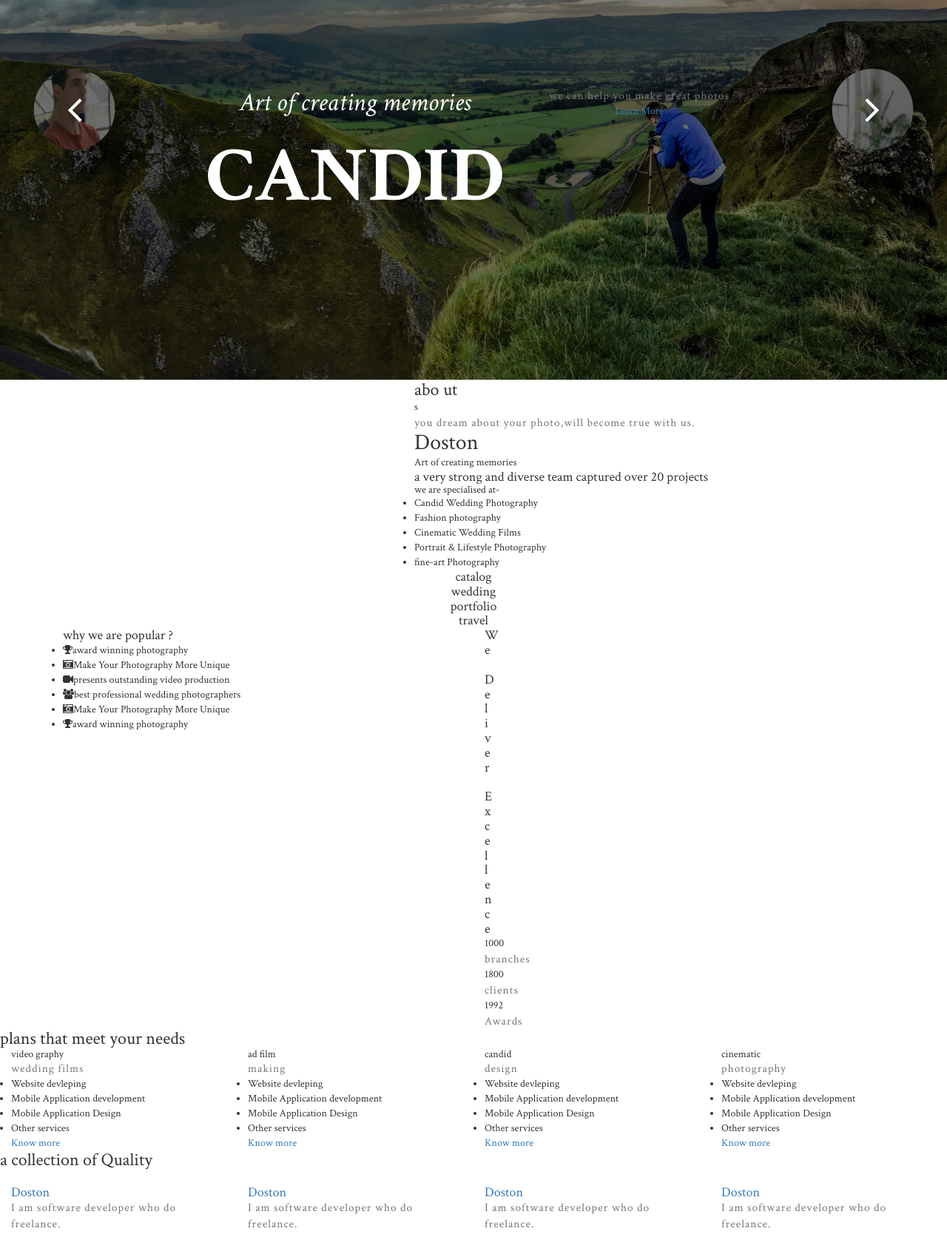
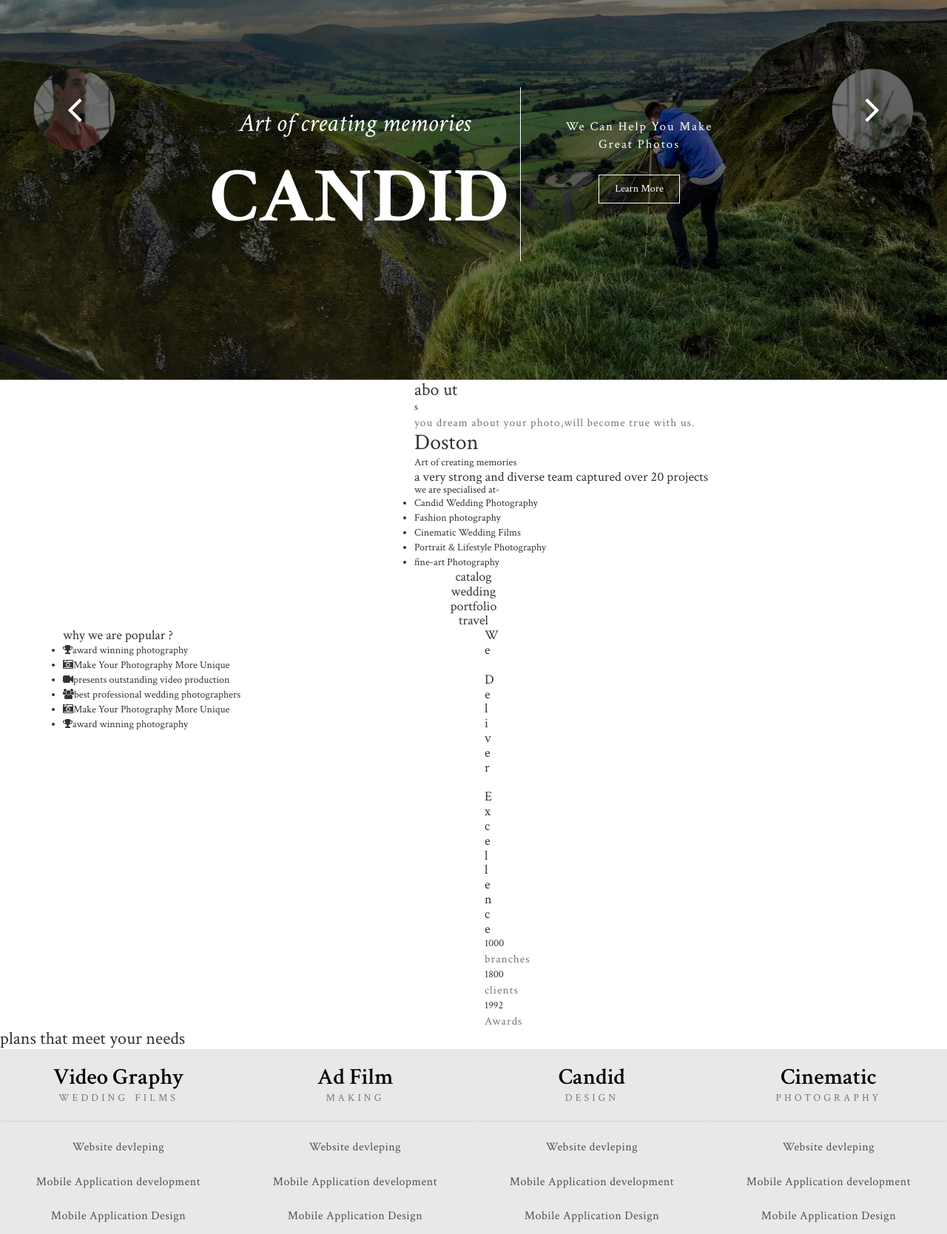
Before and after one commit to dostonhamrakulov/My-old-portfolio-template, a plain HTML site: page index.html in a window 1280 px wide. Shown: the part 238-1906 px from the top of the page at 74% size. Drawn offline with Linux system fonts and the light colour scheme.

Commit message:
tuldirmoq CSS

```diff
--- a/css/style.css
+++ b/css/style.css
@@ -209,3 +209,139 @@ ul.dropdown-menu {
     font-weight: 800;
     text-transform: uppercase;
 }
+
+.banner-right {
+    padding: 3em 3em 0;
+}
+
+.banner-left {
+    padding: 2em;
+}
+
+.banner-left {
+    border-right: 1px solid #fff;
+}
+
+.w3ls-banner-text.text-center p {
+    color: #fff;
+    font-size: 1.2em;
+    text-transform: capitalize;
+    letter-spacing: 2px;
+}
+
+.cd-radial-slider-content h2 span,
+.cd-radial-slider-content h3 span {
+    display: block;
+    color: #eead31;
+}
+
+.ban-btn {
+    font-size: 1em;
+    color: #fff !important;
+    border: 1px solid #fff;
+    padding: .6em 1.5em;
+    margin-top: 2em;
+    display: inline-block;
+    -webkit-transition: all 0.5s;
+    -moz-transition: all 0.5s;
+    -o-transition: all 0.5s;
+    transition: all 0.5s;
+    position: relative;
+    outline: none;
+    text-decoration: none !important;
+}
+
+.ban-btn::before {
+    content: '';
+    position: absolute;
+    top: 0;
+    left: 0;
+    width: 0%;
+    height: 100%;
+    z-index: -1;
+    opacity: 0;
+    background-color: #eead31;
+    -webkit-transition: all 0.3s;
+    -moz-transition: all 0.3s;
+    -o-transition: all 0.3s;
+    transition: all 0.3s;
+}
+
+.ban-btn:hover {
+    color: #fff;
+}
+
+.ban-btn:hover::before {
+    opacity: 1;
+    width: 100%;
+}
+
+
+/*-- //banner --*/
+
+
+/*-- about--*/
+
+
+/*-- Pricecs --*/
+
+.prices-grids {
+    text-align: center;
+    border: 1px solid #e8e8e8;
+    background: rgba(0, 0, 0, 0.09);
+    transition: 0.5s all;
+    -webkit-transition: 0.5s all;
+    -moz-transition: 0.5s all;
+    -o-transition: 0.5s all;
+    padding: 0;
+    padding: 0 0 1.5em;
+}
+
+.agileinfo-price-top {
+    padding: 1.5em 0;
+    border-bottom: 1px solid #d2d2d2;
+}
+
+.agileinfo-price-top h5 {
+    font-size: 2.2em;
+    font-weight: 600;
+    text-transform: capitalize;
+    color: #000;
+}
+
+.agileinfo-price-top p {
+    font-size: 1em;
+    letter-spacing: 4px;
+    word-spacing: 2px;
+    text-transform: uppercase;
+}
+
+.prices-grids ul li {
+    list-style: none;
+    font-size: 16px;
+    letter-spacing: 0.5px;
+    margin-top: 1.5em;
+    color: #505050;
+}
+
+.prices-grids:hover {
+    box-shadow: 3px 3px 22px rgba(0, 0, 0, 0.23);
+}
+
+.prices-grids:hover .agileinfo-price-top {
+    background: #eead31;
+}
+
+.prices-grids:hover .agileinfo-price-top h5 {
+    color: #fff;
+}
+
+.prices-grids:hover .agileinfo-price-top p {
+    color: #000;
+}
+
+.prices-grids:hover .form-buttons a {
+    background: #eead31;
+    color: #fff;
+    width: 100%;
+}
```
